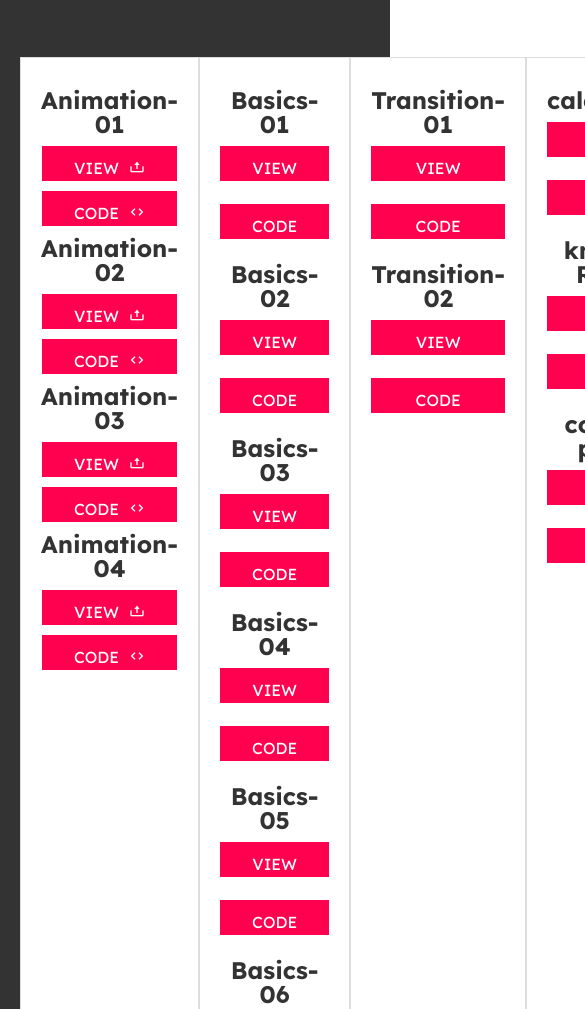
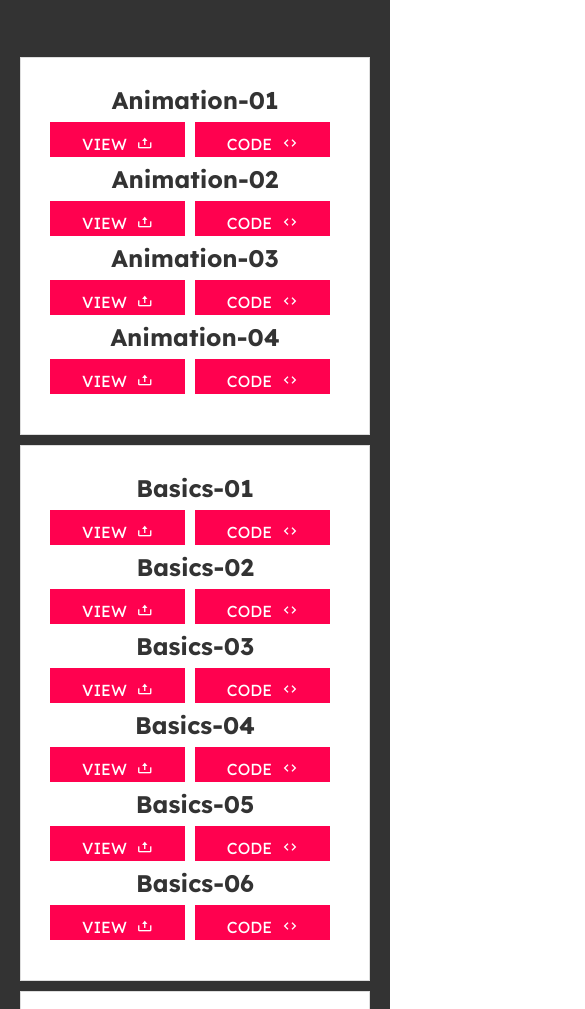
Before and after one commit to Decx13/protfolio_1, a plain HTML site: page index.html in a window 390 px wide. Shown: the part 8095-9104 px from the top of the page, 585 px wide, since content can reach past the window. Drawn offline with nearby package versions, Linux system fonts and the light colour scheme.

Commit message:
repo assignmnet section

```diff
--- a/index.html
+++ b/index.html
@@ -206,7 +206,6 @@
         </div>
 
         <div class="assignments">
-            <div class="assignment-form">
                 <div class="single-assignment">
                     <h2>Animation-01</h2><span><a href="" class="button">view<i class='bx bx-upload'></i></a><a href="" class="button">code<i class='bx bx-code' ></i></a></span>
                     <h2>Animation-02</h2><span><a href="" class="button">view<i class='bx bx-upload'></i></a><a href="" class="button">code<i class='bx bx-code' ></i></a></span>
@@ -243,9 +242,6 @@
 
             </div>
         </div>
-
-
-    </div>
 </section>
 
 
--- a/style.css
+++ b/style.css
@@ -518,10 +518,10 @@ color:#ff014f;
     display: flex;
     justify-content:space-evenly;
 }
-.single-assignment {
-    padding: 20px;
-    flex-basis: 20%;
+.assignment-area{
+padding: 100px 0;
 }
+
 .single-assignment {
     text-align: center;
         background: #fff;
@@ -557,6 +557,11 @@ a.button {
  .single-assignment h2 {
      margin-bottom: 10px;
  }
+ .assignments{
+     display: flex;
+     flex-wrap:wrap;
+     justify-content: space-between;
+ }
 
 /* medium device */
  @media only screen and (min-width:992px) and (max-width:1200px){
@@ -583,6 +588,15 @@ a.button {
             .single-project{
             margin-bottom:10px;
             flex-basis:48.33%;
+            }
+
+          .single-assignment {
+              flex-basis: 22%;
+              margin-bottom:10px;
+          }
+
+           a.button{
+            margin-right:10px;
             }
 }
 
@@ -639,6 +653,11 @@ a.button {
         .single-project{
         flex-basis:31.33%
         }
+         .single-assignment {
+             margin-right: 10px;
+             flex-basis: 22%;
+
+         }
 }
 /* mobile devices */
 @media only screen and (max-width:767px){
@@ -710,4 +729,15 @@ a.button {
            margin-bottom:20px;
            }
 
+         .single-assignment {
+             margin-bottom: 10px;
+             flex-basis: 100%;
+         }
+        a.button{
+        margin-right:10px;
+        }
+
+
+
+
 }
```
